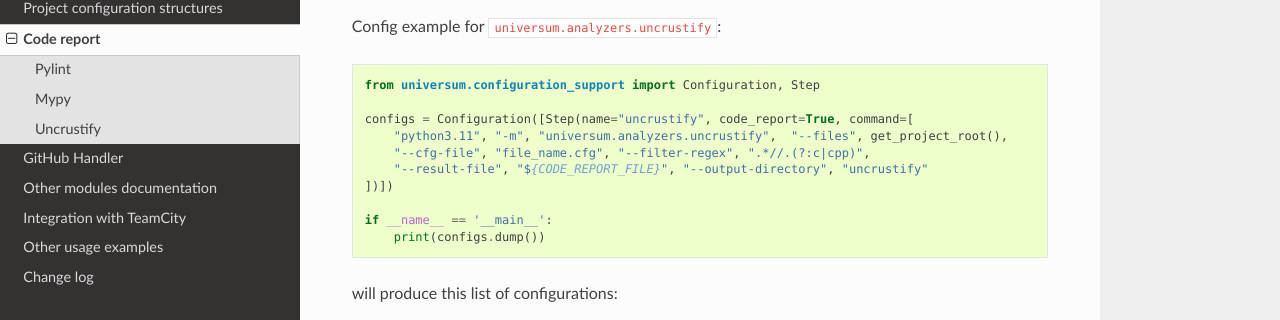
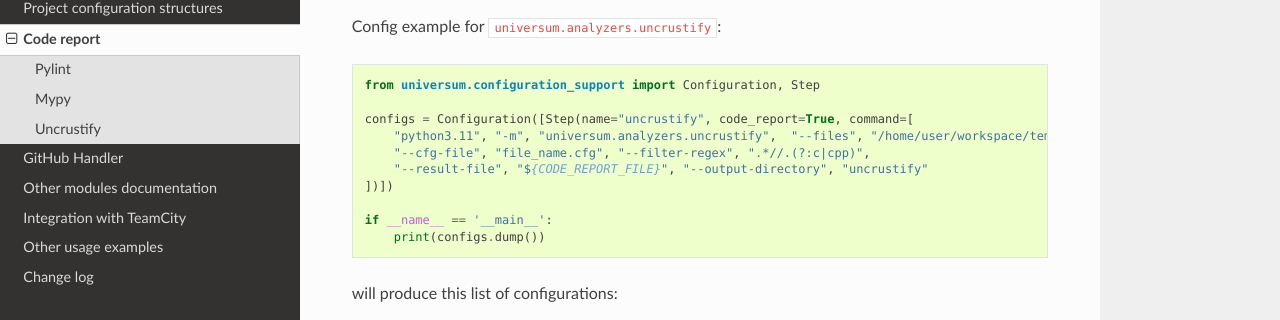
Before and after one commit to Samsung/Universum, a Sphinx documentation site: the page built from doc/code_report.rst, in a window 1280 px wide and 900 px high, scrolled down 1785 px. Shown: the part 321-641 px from the top of the window. Built offline with Sphinx 7.4.7 and the Read the Docs theme 2.0.0, drawn with Linux system fonts in a browser that asks for light colours.

Commit message:
cant use functions in docs

```diff
--- a/doc/code_report.rst
+++ b/doc/code_report.rst
@@ -118,7 +118,7 @@ Config example for ``universum.analyzers.uncrustify``:
     from universum.configuration_support import Configuration, Step
 
     configs = Configuration([Step(name="uncrustify", code_report=True, command=[
-        "{python}", "-m", "universum.analyzers.uncrustify",  "--files", get_project_root(),
+        "{python}", "-m", "universum.analyzers.uncrustify",  "--files", "/home/user/workspace/temp",
         "--cfg-file", "file_name.cfg", "--filter-regex", ".*//.(?:c|cpp)",
         "--result-file", "${CODE_REPORT_FILE}", "--output-directory", "uncrustify"
     ])])
```
